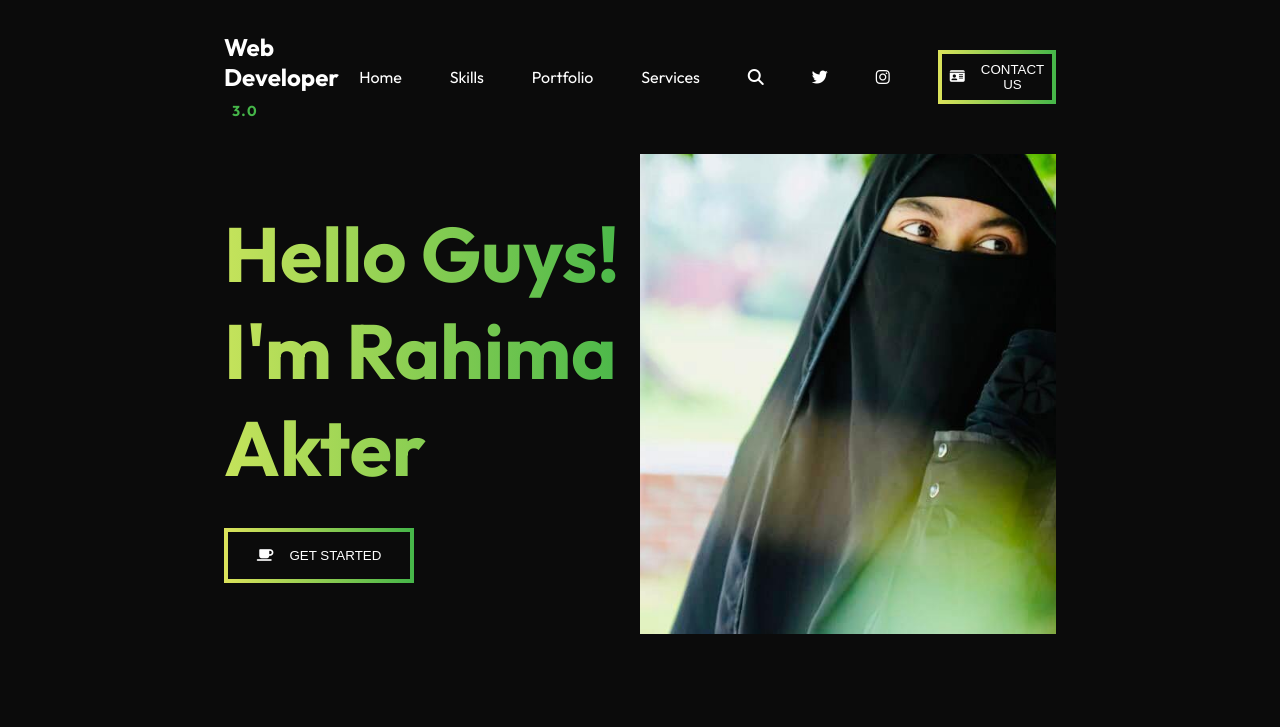
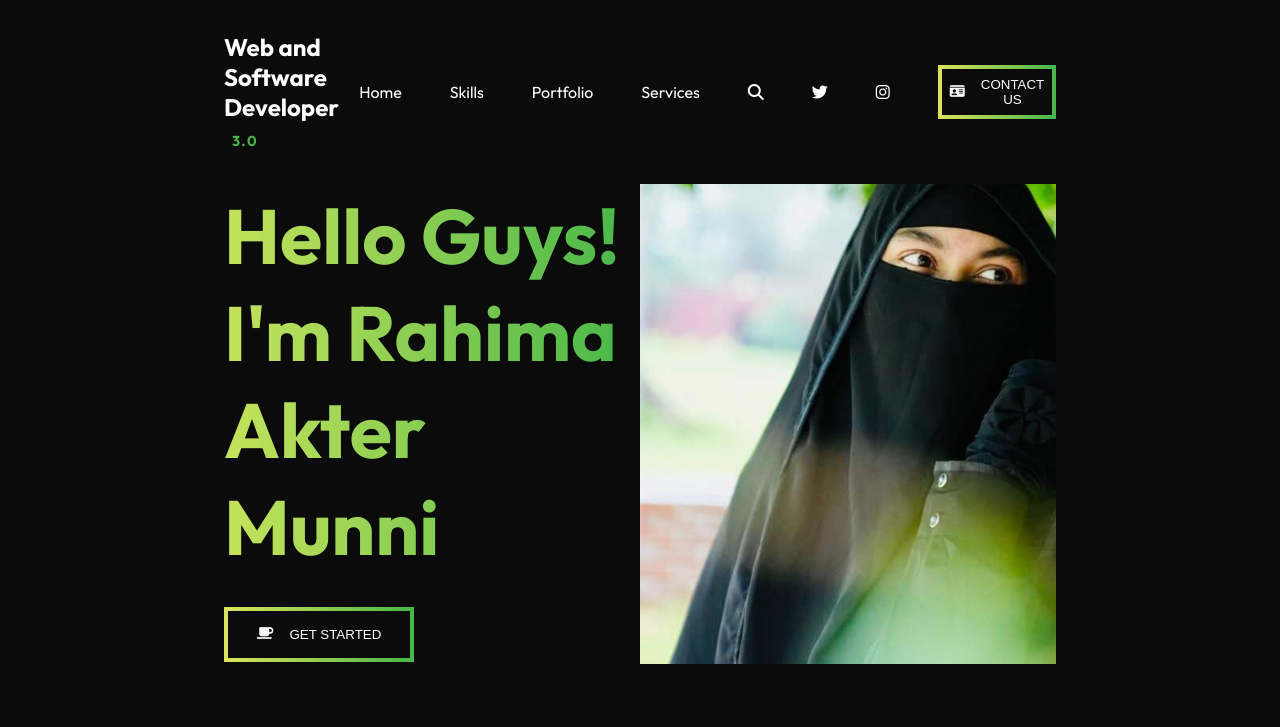
Before and after one commit to rahimamunni97/Portfolio, a plain HTML site: page index.html in a window 1280 px wide. Shown: the top 727 px of the page. Drawn offline with nearby package versions, Linux system fonts and the light colour scheme.

Commit message:
changes name

```diff
--- a/index.html
+++ b/index.html
@@ -3,7 +3,7 @@
 <head>
     <meta charset="UTF-8">
     <meta name="viewport" content="width=device-width, initial-scale=1.0">
-    <title>Rahima Akter</title>
+    <title>Rahima Akter Munni</title>
     <link rel="stylesheet" href="scss/index.css">
     <link rel="stylesheet" href="https://cdnjs.cloudflare.com/ajax/libs/font-awesome/6.5.1/css/all.min.css" integrity="sha512-DTOQO9RWCH3ppGqcWaEA1BIZOC6xxalwEsw9c2QQeAIftl+Vegovlnee1c9QX4TctnWMn13TZye+giMm8e2LwA==" crossorigin="anonymous" referrerpolicy="no-referrer" />
 </head>
@@ -14,7 +14,7 @@
     <nav class="navbar defaultMargin">
         <div class="brand__container">
             <div class="brand">
-                <h2>Web Developer <span>3.0</span></h2>
+                <h2>Web and Software Developer <span>3.0</span></h2>
             </div>
             <div class="toggle">
                 <i class="fa-solid fa-bars"></i>
@@ -57,7 +57,7 @@
         <div class="content">
             <div class="title">
                 <h1>Hello Guys!</h1>
-                <h1>I'm Rahima Akter</h1>
+                <h1>I'm Rahima Akter Munni</h1>
             </div>
             <button><i class="fas fa-coffee"></i>Get Started</button>
         </div>
```
